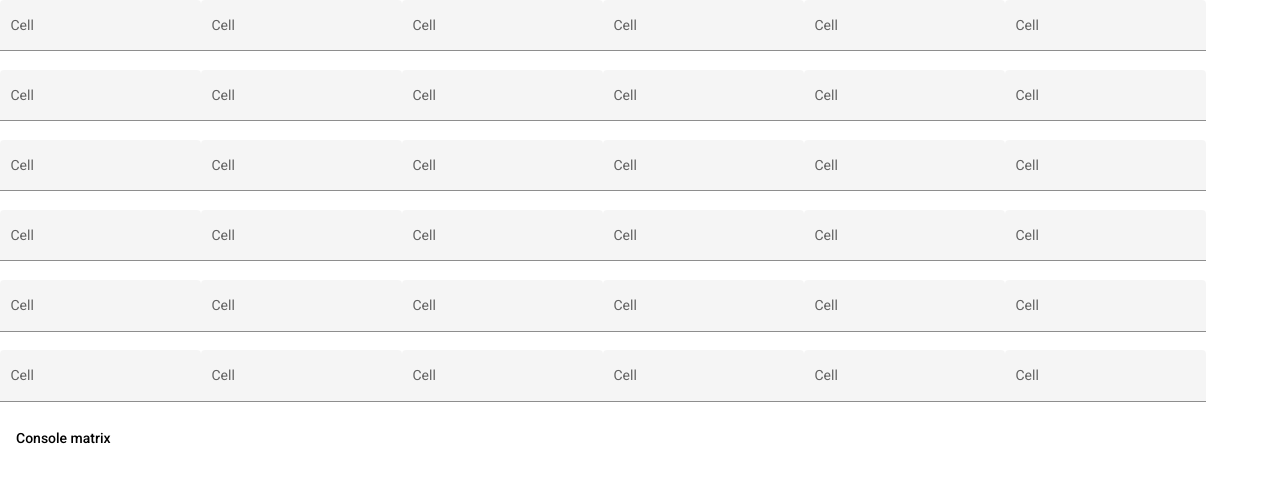
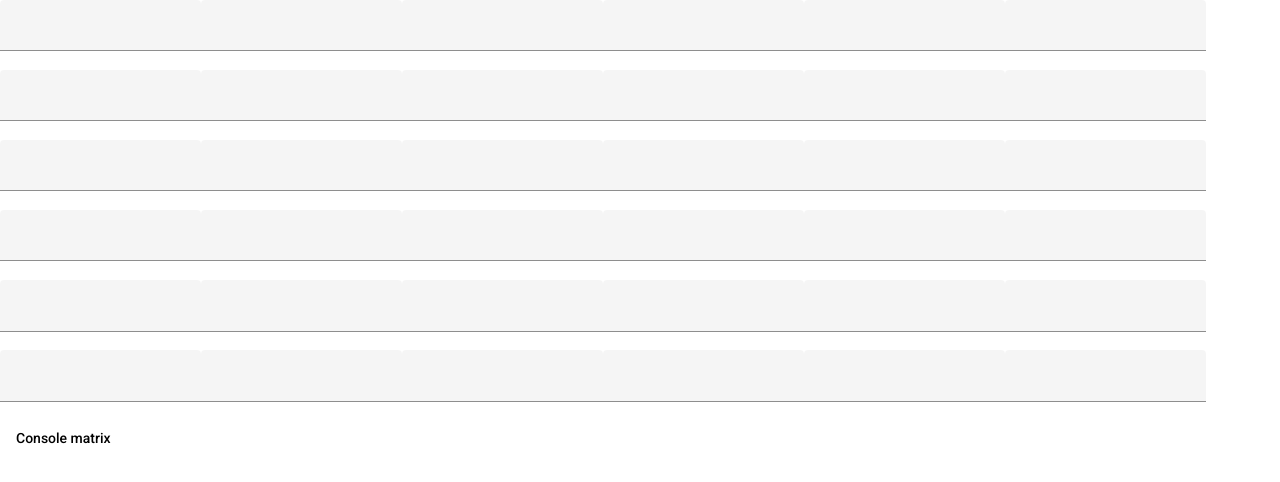
Before and after one commit to orla11/sudoku-solver, an Angular app in the folder app/: page / in a window 1280 px wide. Shown: the top 482 px of the page. Built offline with nearby package versions, Linux system fonts and the light colour scheme.

Commit message:
+ creazione sezioni

```diff
--- a/app/src/app/cell/cell.component.html
+++ b/app/src/app/cell/cell.component.html
@@ -1,4 +1,3 @@
 <mat-form-field class="example-full-width" appearance="fill">
-    <mat-label>Cell</mat-label>
-    <input matInput [(ngModel)]="content.value">
+    <input matInput [(ngModel)]="content.value" type="number" [max]="maxValue" [min]="1">
 </mat-form-field>
--- a/app/src/app/cell/cell.component.ts
+++ b/app/src/app/cell/cell.component.ts
@@ -14,6 +14,7 @@ export interface CellContent{
 export class CellComponent implements OnInit {
 
   @Input() content: CellContent = { x: 0, y: 0 };
+  @Input() maxValue: number = 6;
 
   constructor() { }
 
--- a/app/src/app/grid/grid.component.html
+++ b/app/src/app/grid/grid.component.html
@@ -1,5 +1,5 @@
-<div *ngFor="let row of matrix">
-    <sudoku-cell *ngFor="let cell of row" [content]="cell"></sudoku-cell>
+<div *ngFor="let row of cellMatrix">
+    <sudoku-cell *ngFor="let cell of row" [maxValue]="maxValue" [content]="cell"></sudoku-cell>
 </div>
 
 <button mat-button (click)="print()">Console matrix</button>
--- a/app/src/app/grid/grid.component.ts
+++ b/app/src/app/grid/grid.component.ts
@@ -13,9 +13,6 @@ export interface Size{
 })
 export class GridComponent implements OnInit {
 
-  @Input() size: number = 9;
-  @Input() sectionSize: string = "3x3";
-
   private _size: Size = {
     height: 9,
     width: 9
@@ -26,9 +23,25 @@ export class GridComponent implements OnInit {
   }
 
   private _matrix : CellContent[][] = [];
+  private _sections : CellContent[][][][] = [];
 
-  public get matrix(): CellContent[][] {
+  @Input() public size: number = 9;
+  @Input() public sectionSize: string = "3x3";
+
+  public get cellMatrix(): CellContent[][] {
     return this._matrix;
+  }
+
+  public get cellSections(): CellContent[][][][] {
+    return this._sections;
+  }
+
+  public get matrix(): number[][] {
+    return this.numberMatrix();
+  }
+
+  public get maxValue(): number {
+    return this._size.height;
   }
 
   constructor() { }
@@ -40,22 +53,58 @@ export class GridComponent implements OnInit {
     this._size = this.validateInput(inputSize) ? inputSize : this._size;
     this._sectionSize = this.validateInput(inputSectionSize, this._size) ? inputSectionSize : this._sectionSize;
 
-    this._matrix = Array(this._size.height)
+    this._matrix = this.createMatrix(this._size);
+    this._sections = this.createMatrix(
+      {
+        height: this._size.height / this._sectionSize.height,
+        width: this._size.width / this._sectionSize.width
+      },
+      (x,y) => {
+        return this.createMatrix(
+          this._sectionSize,
+          (_x, _y) => {
+            return this._matrix[_x + x * this._sectionSize.width][_y + y * this._sectionSize.height]
+          }
+        )
+      }
+    )
+
+    console.log(this.cellSections);
+  }
+
+  private createMatrix(size: Size, map?: (x: number, y: number) => any) : any[][]{
+    let _map = map ? map : (x: number, y: number) => {
+      return {
+        value: undefined,
+        x: x,
+        y: y
+      };
+    };
+
+    return Array(size.width)
       .fill(undefined)
-      .map((row, x) => Array(this._size.width)
+      .map((ignored, x) => Array(size.height)
         .fill(undefined)
-        .map( (value, y) => {
-          return {
-            value: value,
-            x: x,
-            y: y
-          }
-        })
+        .map( (ignored, y) => _map(x, y))
       );
   }
 
   public print(){
-    console.log(this._matrix)
+    console.log(this.printMatrix(), this.matrix);
+
+    this._sections.forEach( row => row.forEach( section =>
+      console.log(this.printMatrix(section))
+    ) );
+  }
+
+  private printMatrix(matrix?: CellContent[][]) :string {
+    const _matrix = this.numberMatrix(matrix);
+    return _matrix.map( row => row.join(' ')).join('\n');
+  }
+
+  private numberMatrix(matrix?: CellContent[][]): number[][]{
+    const _matrix = matrix || this._matrix;
+    return _matrix.map( row => row.map( elem => elem.value || 0) );
   }
 
   private validateInput(value: Size, container?: Size) : boolean {
```
